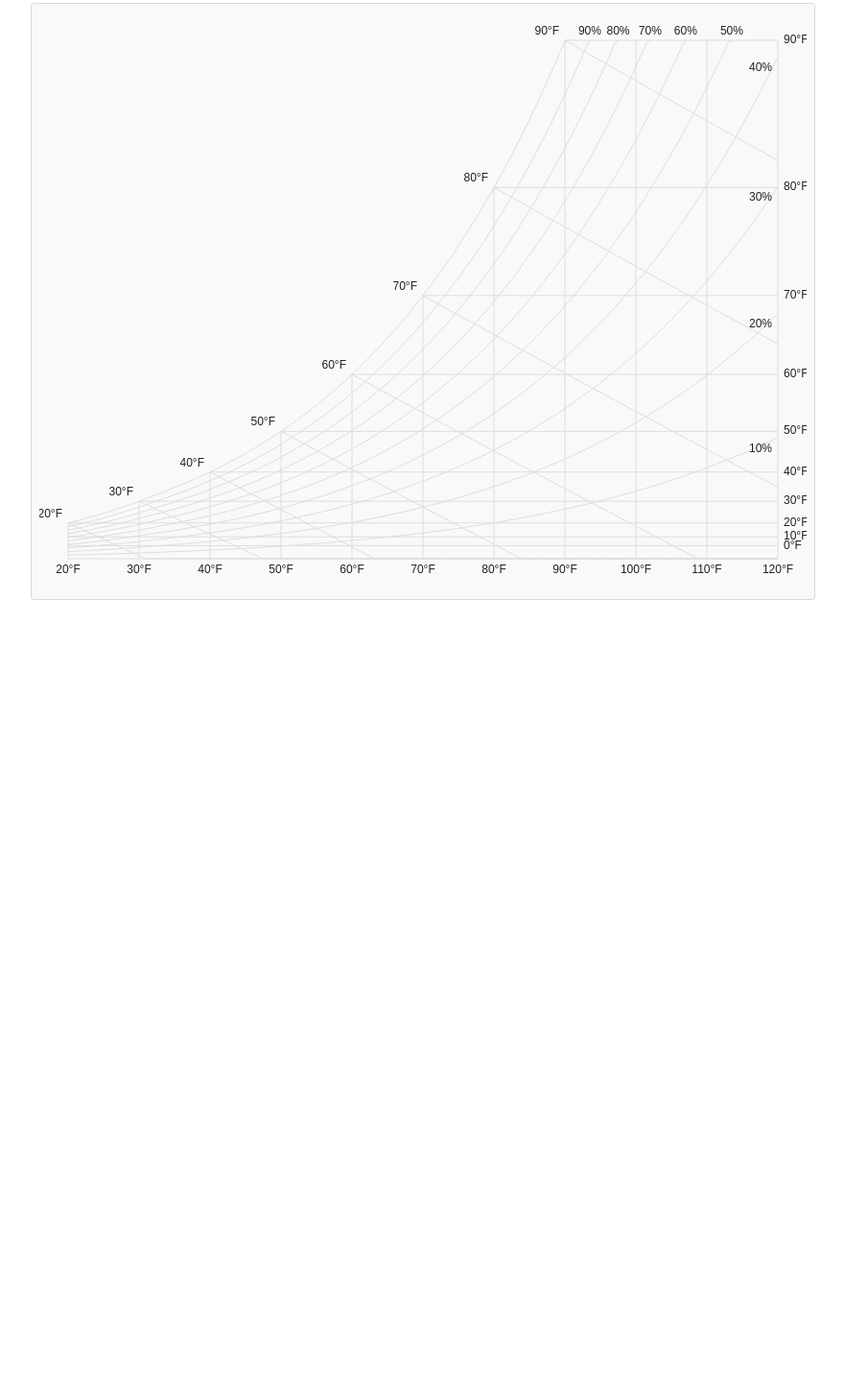
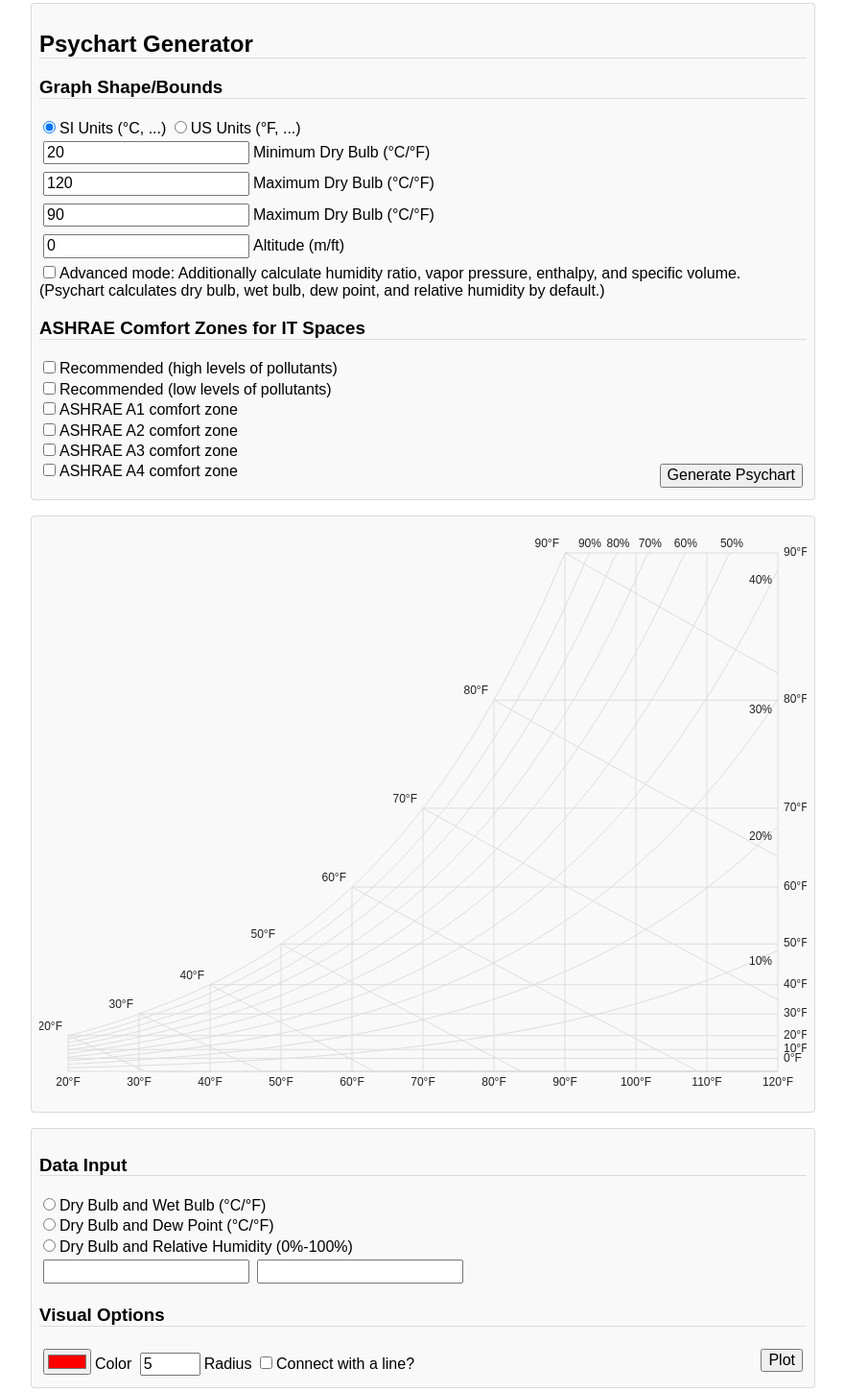
Before and after one commit to nicfv/Psychart, a website with bundled scripts: page docs/index.html in a window 1280 px wide. Shown: the part 13-1463 px from the top of the page at 96% size, without its empty margins (199-1080 px from the left). Before the commit the page ends 800 px from the top, so only its background shows below. Built offline with nearby package versions, Linux system fonts and the light colour scheme.

Commit message:
Add forms in standalone project.

```diff
--- a/docs/index.css
+++ b/docs/index.css
@@ -2,9 +2,26 @@
 
 body {
     background-color: white;
+    font-family: sans-serif;
 }
 
-div#svg-container {
+form {
+    color: black;
+}
+
+form input {
+    margin: 0.25em;
+}
+
+form input[type=button] {
+    float: right;
+}
+
+form h2, form h3 {
+    border-bottom: 1px solid rgba(128, 128, 128, 0.25);
+}
+
+div {
     margin: 1em auto;
     border: 0.1em solid rgba(128, 128, 128, 0.25);
     padding: 0.5em;
@@ -19,4 +36,16 @@ div#svg-container {
     body {
         background-color: black;
     }
+
+    form {
+        color: white;
+    }
 }
+
+.clear {
+    clear: both;
+    visibility: hidden;
+    border: 0;
+    margin: 0;
+    padding: 0;
+}
--- a/docs/index.html
+++ b/docs/index.html
@@ -2,9 +2,12 @@
 <html>
 
 <head>
-    <title>SVG Generation</title>
+    <title>Psychart</title>
     <meta charset="UTF-8">
     <meta name="viewport" content="width=device-width, initial-scale=1.0">
+    <meta name="description" content="View air conditions on a psychrometric chart.">
+    <meta name="keywords" content="psychrometric">
+    <meta name="author" content="Nicolas Ventura">
     <link rel="icon" type="image/x-icon" href="./logo.svg">
     <link rel="stylesheet" type="text/css" href="./index.css">
     <script src="./w3color.js" type="text/javascript"></script>
@@ -14,7 +17,54 @@
 </head>
 
 <body>
+    <div id="generator">
+        <form action="javascript:void(0);">
+            <h2>Psychart Generator</h2>
+            <h3>Graph Shape/Bounds</h3>
+            <input type="radio" name="unitSystem" id="unitSystem_SI" checked><label for="unitSystem_SI">SI Units
+                (&deg;C, ...)</label>
+            <input type="radio" name="unitSystem" id="unitSystem_US"><label for="unitSystem_US">US Units (&deg;F,
+                ...)</label><br>
+            <input type="number" id="db_min" step="10" value="20"><label for="db_min">Minimum Dry Bulb
+                (&deg;C/&deg;F)</label><br>
+            <input type="number" id="db_max" step="10" value="120"><label for="db_min">Maximum Dry Bulb
+                (&deg;C/&deg;F)</label><br>
+            <input type="number" id="dp_max" step="10" value="90"><label for="db_min">Maximum Dry Bulb
+                (&deg;C/&deg;F)</label><br>
+            <input type="number" id="alt" step="10" value="0"><label for="db_min">Altitude (m/ft)</label><br>
+            <input type="checkbox" id="adv"><label for="adv">Advanced mode: Additionally calculate humidity ratio, vapor
+                pressure, enthalpy, and specific volume. (Psychart calculates dry bulb, wet bulb, dew point, and
+                relative humidity by default.)</label>
+            <h3>ASHRAE Comfort Zones for IT Spaces</h3>
+            <input type="checkbox" id="rec_hi"><label for="rec_hi">Recommended (high levels of pollutants)</label><br>
+            <input type="checkbox" id="rec_lo"><label for="rec_lo">Recommended (low levels of pollutants)</label><br>
+            <input type="checkbox" id="a1"><label for="a1">ASHRAE A1 comfort zone</label><br>
+            <input type="checkbox" id="a2"><label for="a2">ASHRAE A2 comfort zone</label><br>
+            <input type="checkbox" id="a3"><label for="a3">ASHRAE A3 comfort zone</label><br>
+            <input type="checkbox" id="a4"><label for="a4">ASHRAE A4 comfort zone</label>
+            <input type="button" onclick="build();" value="Generate Psychart">
+            <div class="clear"></div>
+        </form>
+    </div>
     <div id="svg-container"></div>
+    <div id="data-input">
+        <form action="javascript:void(0);">
+            <h3>Data Input</h3>
+            <input type="radio" name="measurementType" id="measurementType_dbwb"><label for="measurementType_dbwb">Dry
+                Bulb and Wet Bulb (&deg;C/&deg;F)</label><br>
+            <input type="radio" name="measurementType" id="measurementType_dbdp"><label for="measurementType_dbdp">Dry
+                Bulb and Dew Point (&deg;C/&deg;F)</label><br>
+            <input type="radio" name="measurementType" id="measurementType_dbrh"><label for="measurementType_dbrh">Dry
+                Bulb and Relative Humidity (0%-100%)</label><br>
+            <input type="number" id="db"><input type="number" id="state2"><br>
+            <h3>Visual Options</h3>
+            <input type="color" id="ptColor" value="#FF0000"><label for="ptColor">Color</label>
+            <input type="number" id="ptRad" step="1" min="1" max="10" value="5"><label for="ptRad">Radius</label>
+            <input type="checkbox" id="ptLine"><label for="ptLine">Connect with a line?</label>
+            <input type="button" onclick="plot();" value="Plot">
+            <div class="clear"></div>
+        </form>
+    </div>
 </body>
 
 </html>
```
